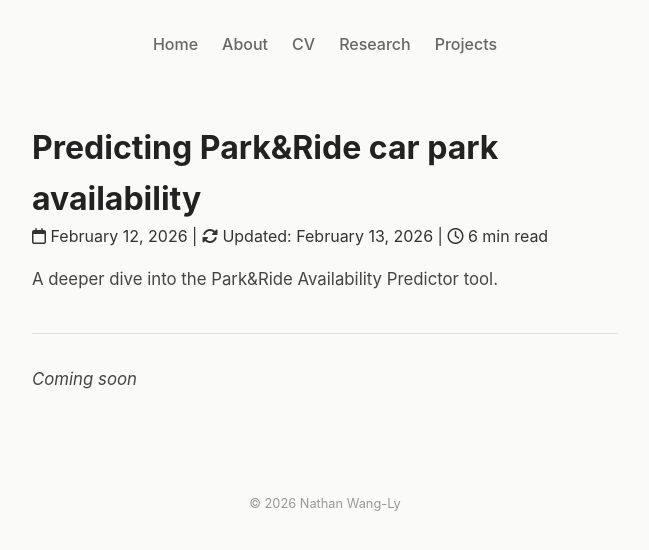
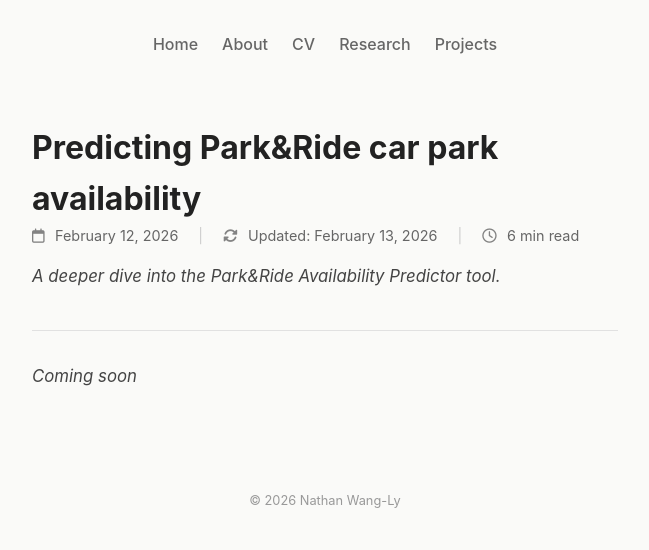
Before and after one commit to nathanwangly/nathanwangly.github.io, a Jekyll site: the page built from _posts/2026-02-12-parknride-tracker.md, in a window 1280 px wide. Shown: the top 550 px of the page, without its empty margins (315-964 px from the left). Built offline with Jekyll 4.4.1, drawn with Linux system fonts in a browser that asks for light colours.

Commit message:
Create post css

```diff
--- a/_layouts/post.html
+++ b/_layouts/post.html
@@ -1,6 +1,8 @@
 ---
 layout: default
 ---
+
+<link rel="stylesheet" href="{{ '/assets/css/post.css' | relative_url }}">
 
 <article class="content-area">
   <header class="page-header">
--- /dev/null
+++ b/assets/css/post.css
@@ -0,0 +1,61 @@
+/* TL;DR Section Card */
+.summary-card {
+  background-color: #f3f3f1; /* Slightly darker than body for subtle contrast */
+  border-left: 4px solid #333; /* Stronger accent than H2s to signify a callout */
+  padding: 1.5rem;
+  margin: 2rem 0;
+  border-radius: 4px;
+  font-size: 0.95rem;
+}
+
+.summary-title {
+  display: block;
+  font-weight: 700;
+  text-transform: uppercase;
+  letter-spacing: 0.05rem;
+  margin-bottom: 0.75rem;
+  color: #222;
+  font-size: 0.85rem;
+}
+
+.summary-card ul {
+  margin: 0;
+  padding-left: 1.2rem;
+  color: #555;
+}
+
+.summary-card p {
+  margin: 0;
+  color: #555;
+}
+
+/* Container for the dates and reading time */
+.meta-row {
+  display: flex;
+  flex-wrap: wrap;       /* Prevents overlap on mobile screens */
+  align-items: center;   /* Keeps icons and text perfectly aligned */
+  gap: 1rem;             /* Sets a base gap between all items */
+  font-size: 0.9rem;     /* Slightly smaller for a "meta" feel */
+  color: #666;           /* Professional, muted tone [cite: 82] */
+  margin-bottom: 0.5rem;
+}
+
+/* Enhancing the dividers */
+.meta-divider {
+  color: #ccc;           /* Lighter color so they don't distract */
+  margin: 0 0.25rem;     /* Extra padding to prevent crowding */
+  user-select: none;     /* Prevents selecting bars when copying text */
+}
+
+/* Icon spacing */
+.meta-row i {
+  margin-right: 0.4rem;  /* Pushes the icon slightly away from the text */
+  opacity: 0.8;
+}
+
+/* Optional: Description spacing */
+.post-description {
+  margin-top: 1rem;
+  font-style: italic;
+  color: #444;           /* Slightly darker for the "Short Version" summary [cite: 9] */
+}
```
